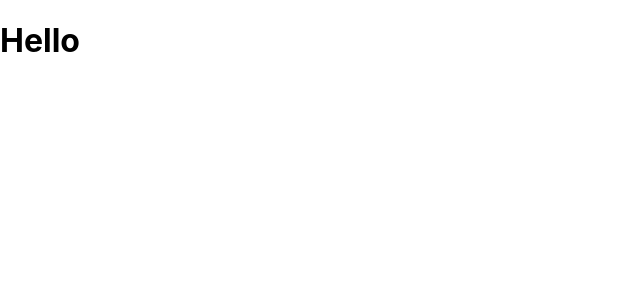
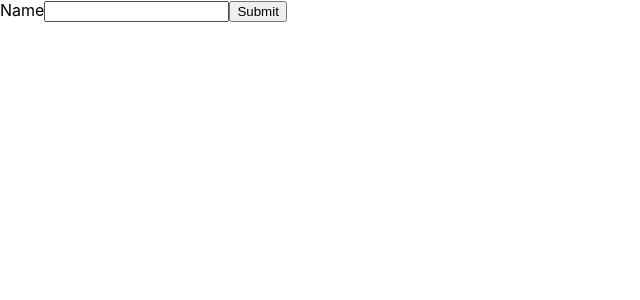
Before and after one commit to AhmedElyacoubiForJ/react-sandbox, a React (Create React App) app: page / in a window 1280 px wide. Shown: the top 300 px of the page, without its empty margins (0-640 px from the left). Built offline with nearby package versions, Linux system fonts and the light colour scheme; the HTML template or start-up script is replaced by a standard one.

Commit message:
to demonstrate the use of useRef vs. useState

```diff
--- a/src/App.js
+++ b/src/App.js
@@ -1,9 +1,10 @@
 import './App.css';
+import UseRefExample1 from './components/UseRefExample1';
 
 function App() {
   return (
     <div className="container mt-5">
-      <h1>Hello </h1>
+      <UseRefExample1 />
     </div>
   );
 }
--- /dev/null
+++ b/src/components/UseRefExample1.jsx
@@ -0,0 +1,39 @@
+import { useRef } from "react";
+
+// useRef vs. useState
+// instead of useState
+// because we need to keep track of the value of the input field
+// and we don't want to re-render the component every time the value changes.
+function UseRefExample1() {
+  const inputRef = useRef();
+  const paragraphRef = useRef();
+
+  //
+  const onSubmit = (e) => {
+    e.preventDefault();
+    console.log(inputRef.current.value);
+    inputRef.current.value = "Hello, World!";
+
+    inputRef.current.style.backgroundColor = "red";
+    paragraphRef.current.innerText = "Goodbye!";
+  }
+  return (
+    <div>
+      <form onSubmit={onSubmit}>
+        <label htmlFor="name">Name</label>
+        <input
+          type="text"
+          ref={inputRef}
+          id="name"
+          className="form-control mb-2"
+        />
+        <button type="submit" className="btn btn-primary my-4">
+          Submit
+        </button>
+        <p className="my-4" onClick={() => inputRef.current.focus()} ref={paragraphRef}></p>
+      </form>
+    </div>
+  );
+}
+
+export default UseRefExample1;
```
